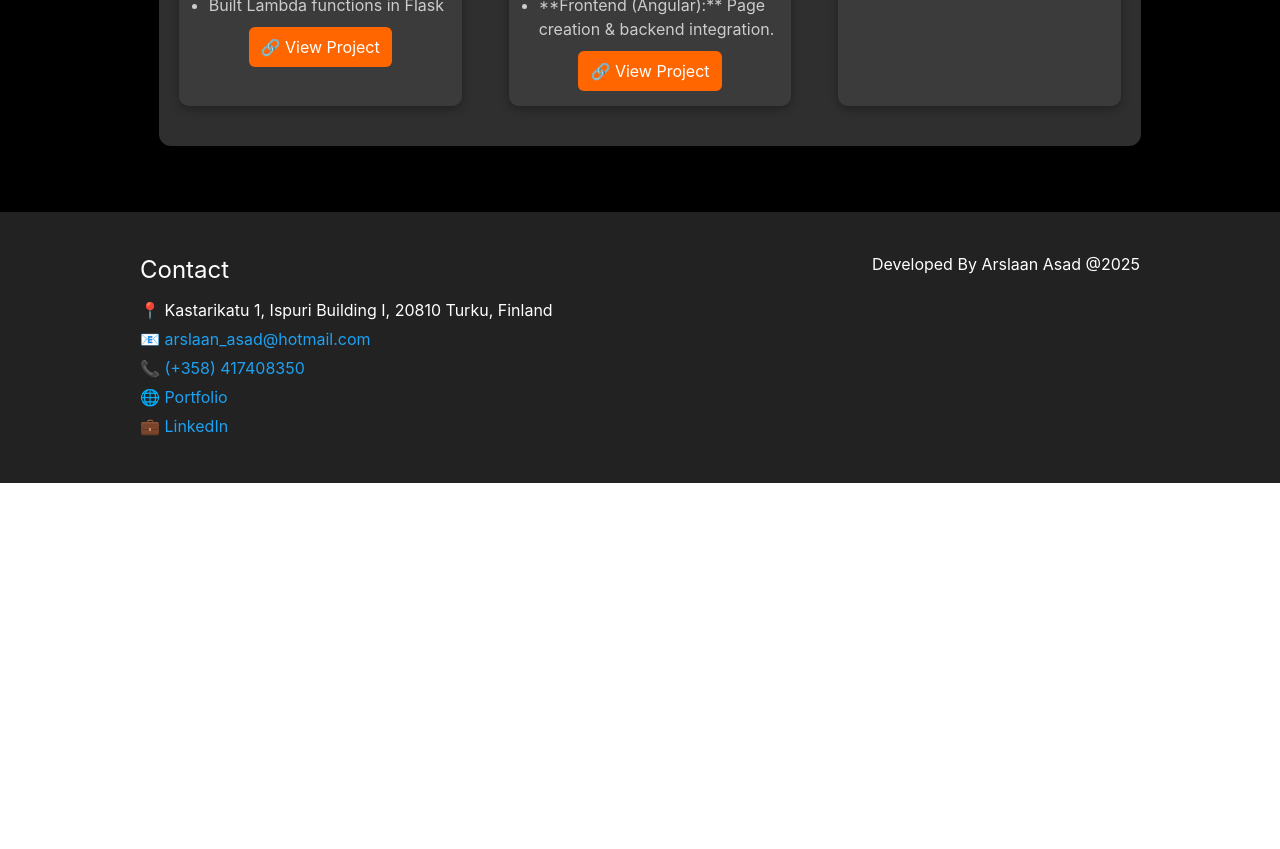
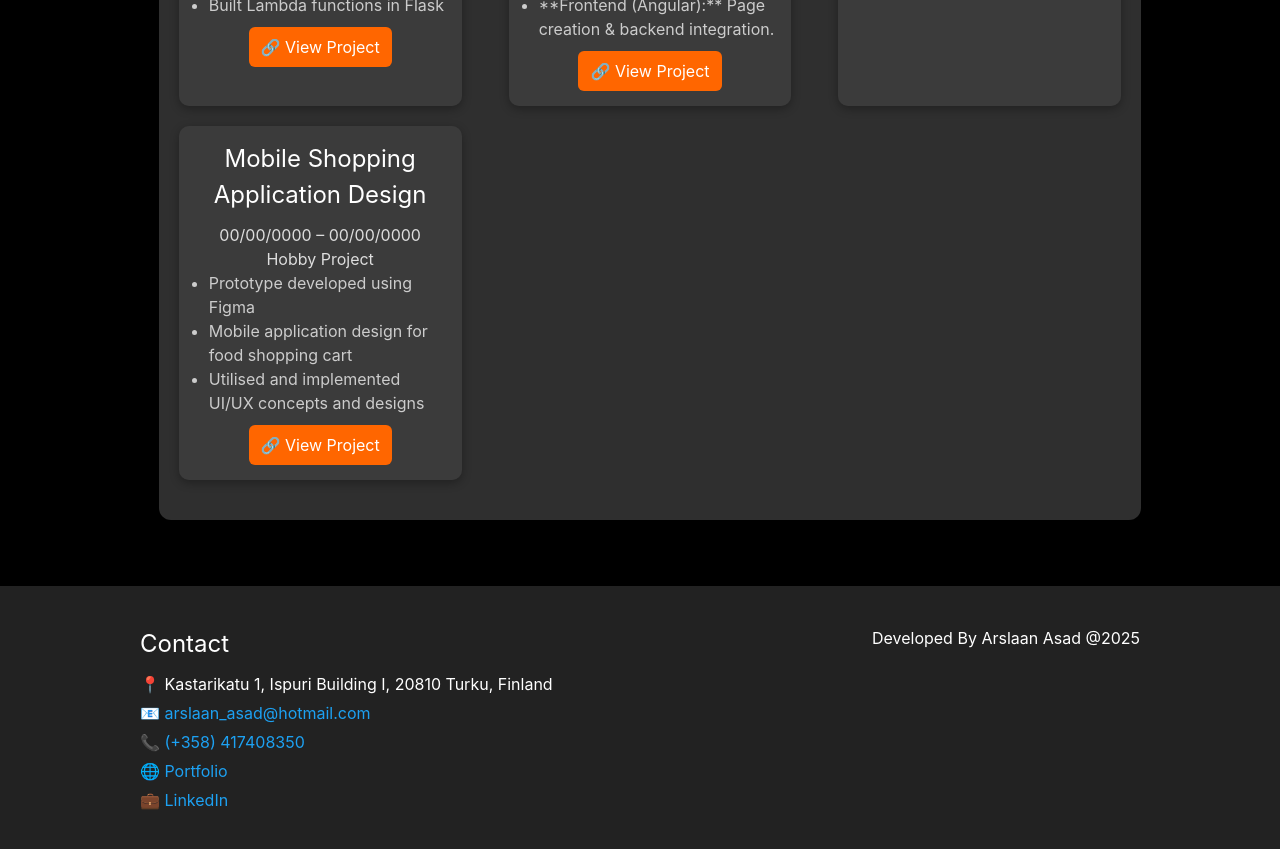
Before and after one commit to W44/portfolio-ui, a React (Create React App) app: page / in a window 1280 px wide. Shown: the part 4040-4889 px from the top of the page. Before the commit the page ends 4523 px from the top, so only its background shows below. Built offline with nearby package versions, Linux system fonts and the light colour scheme; the HTML template or start-up script is replaced by a standard one.

Commit message:
adding new project

```diff
--- a/src/Componants/Body/Projects.js
+++ b/src/Componants/Body/Projects.js
@@ -38,6 +38,17 @@ const projects = [
     ],
     link: "#",
   },
+  {
+    title: "Mobile Shopping Application Design",
+    duration: "00/00/0000 – 00/00/0000",
+    company: "Hobby Project",
+    description: [
+      "Prototype developed using Figma",
+      "Mobile application design for food shopping cart",
+      "Utilised and implemented UI/UX concepts and designs",
+    ],
+    link: "https://www.figma.com/proto/SZGHGqg1oyQQ8c1SdAgpDR/Food-Cart-Final?page-id=0%3A1&node-id=1-332&node-type=frame&viewport=1415%2C1132%2C1.16&t=GCn7aFJo3CHJlZ2q-1&scaling=min-zoom&content-scaling=fixed&starting-point-node-id=1%3A332",
+  }
 ];
 
 const Projects = () => {
```
